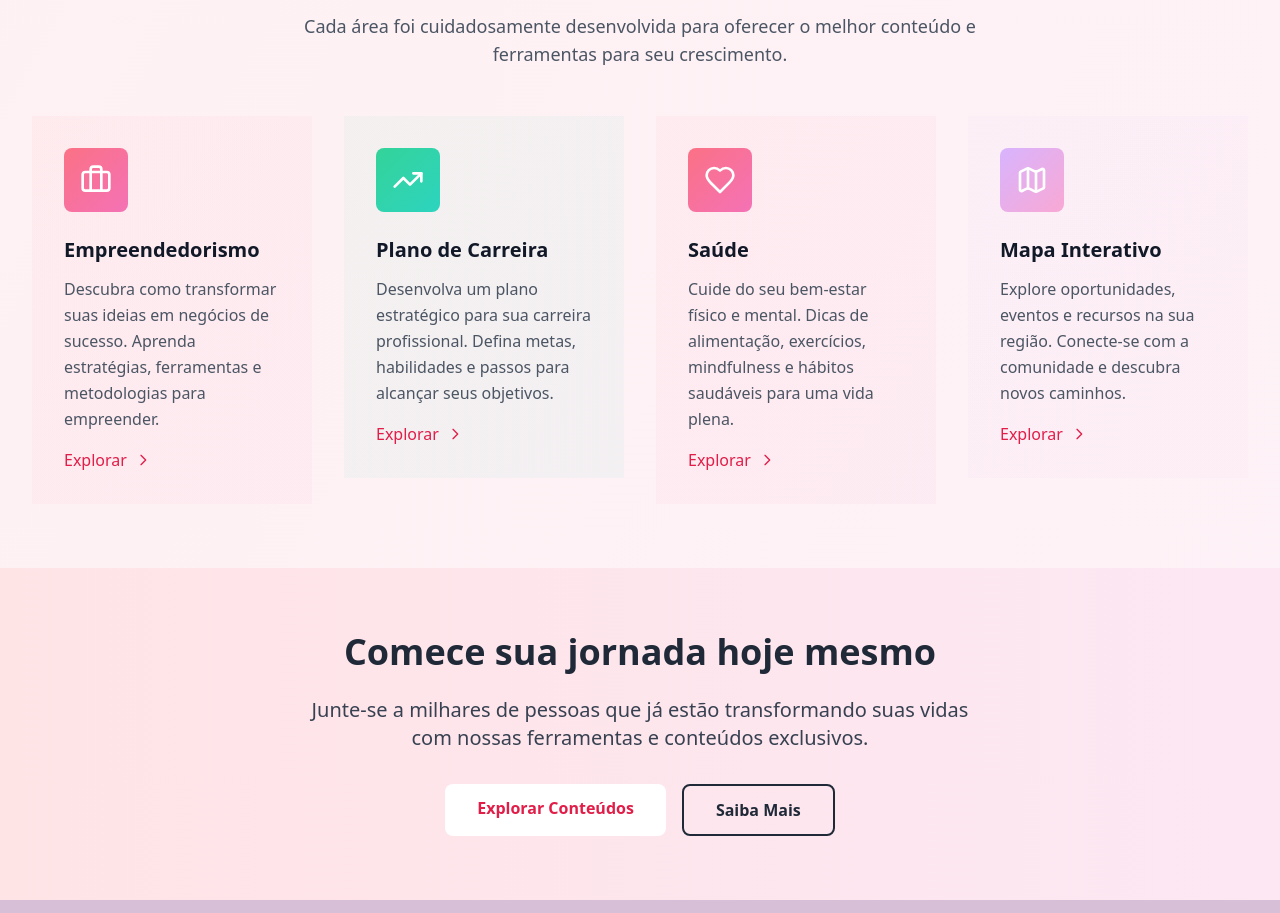
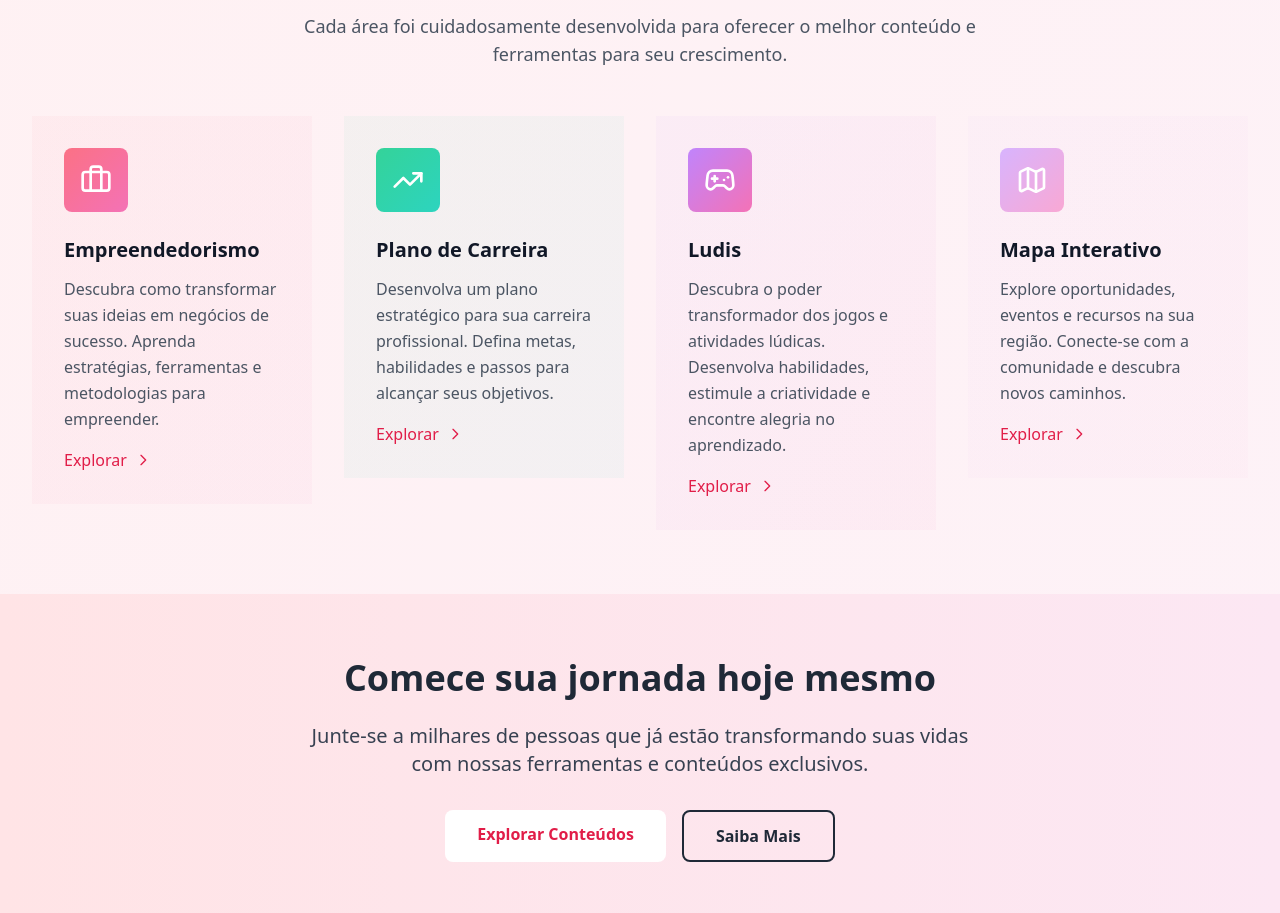
Before and after one commit to Joao-Victor05/Novo.Olhar, a React (Vite) app: page / in a window 1280 px wide. Shown: the part 996-1909 px from the top of the page. Built offline with nearby package versions, Linux system fonts and the light colour scheme.

Commit message:
Fix: Resolve code change conflict
The AI was unable to apply changes due to a conflict with the previous code.

```diff
--- a/src/App.tsx
+++ b/src/App.tsx
@@ -7,7 +7,7 @@ import { BrowserRouter, Routes, Route } from "react-router-dom";
 import Index from "./pages/Index";
 import Empreendedorismo from "./pages/Empreendedorismo";
 import PlanoCarreira from "./pages/PlanoCarreira";
-import Saude from "./pages/Saude";
+import Ludis from "./pages/Ludis";
 import MapaInterativo from "./pages/MapaInterativo";
 import CentralAjuda from "./pages/CentralAjuda";
 import FaleConosco from "./pages/FaleConosco";
@@ -27,7 +27,7 @@ const App = () => (
           <Route path="/" element={<Index />} />
           <Route path="/empreendedorismo" element={<Empreendedorismo />} />
           <Route path="/plano-carreira" element={<PlanoCarreira />} />
-          <Route path="/ludis" element={<Saude />} />
+          <Route path="/ludis" element={<Ludis />} />
           <Route path="/mapa-interativo" element={<MapaInterativo />} />
           <Route path="/central-ajuda" element={<CentralAjuda />} />
           <Route path="/fale-conosco" element={<FaleConosco />} />
--- a/src/pages/Index.tsx
+++ b/src/pages/Index.tsx
@@ -1,11 +1,10 @@
-
 import React from 'react';
 import { Link } from 'react-router-dom';
 import Navigation from '../components/Navigation';
 import ImageCarousel from '../components/ImageCarousel';
 import ThemeCard from '../components/ThemeCard';
 import Footer from '../components/Footer';
-import { Briefcase, TrendingUp, Heart, Map } from 'lucide-react';
+import { Briefcase, TrendingUp, Gamepad2, Map } from 'lucide-react';
 
 const Index = () => {
   const themes = [
@@ -24,11 +23,11 @@ const Index = () => {
       color: 'from-emerald-400 to-teal-400'
     },
     {
-      title: 'Saúde',
-      description: 'Cuide do seu bem-estar físico e mental. Dicas de alimentação, exercícios, mindfulness e hábitos saudáveis para uma vida plena.',
-      icon: Heart,
-      link: '/saude',
-      color: 'from-rose-400 to-pink-400'
+      title: 'Ludis',
+      description: 'Descubra o poder transformador dos jogos e atividades lúdicas. Desenvolva habilidades, estimule a criatividade e encontre alegria no aprendizado.',
+      icon: Gamepad2,
+      link: '/ludis',
+      color: 'from-purple-400 to-pink-400'
     },
     {
       title: 'Mapa Interativo',
```
Also changed, not shown: src/pages/Ludis.tsx (renamed from src/pages/Saude.tsx).
